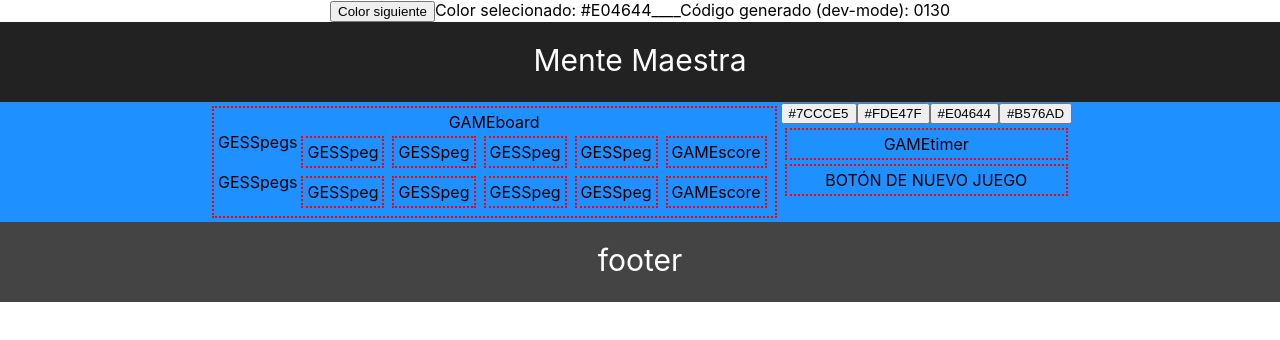
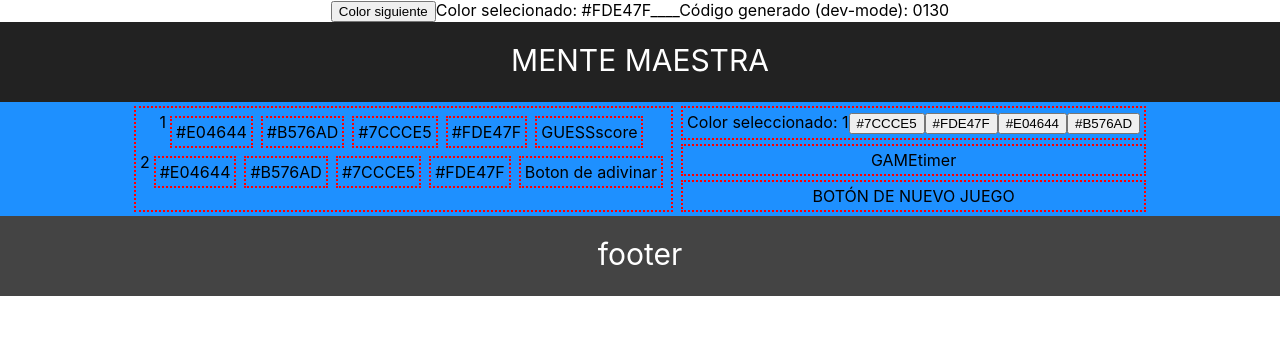
Before and after one commit to gambogisebastian/reacgt-mastermind, a React (Create React App) app: page / in a window 1280 px wide. Shown: the top 340 px of the page. Built offline with nearby package versions, Linux system fonts and the light colour scheme.

Commit message:
fin leccion props y states

```diff
--- a/src/App.js
+++ b/src/App.js
@@ -11,9 +11,18 @@ class App extends Component {
   constructor() {
     super();
     this.state = {
-      selColorIdx: 2,
-      guesses: [],
+      selColorIdx: Math.floor(Math.random() * colors.length),
+      guesses: [this.getNewGess(), this.getNewGess()],
       code: this.genCode()
+    };
+  }
+  getNewGess() {
+    return {
+      code: [2, 3, 0, 1], //code: [null, null, null, null],
+      score: {
+        perfect: 0,
+        almost: 0
+      }
     };
   }
   genCode() {
@@ -37,11 +46,11 @@ class App extends Component {
         </button>
         Color selecionado: {colors[this.state.selColorIdx]}
         ____Código generado (dev-mode): {this.state.code}
-        <header className="App-header">Mente Maestra</header>
+        <header className="App-header">MENTE MAESTRA</header>
         <div className="Flex-ch">
-          <GameBoard />
+          <GameBoard colors={colors} guesses={this.state.guesses} />
           <div>
-            <ColorPicker colors={colors} />
+            <ColorPicker colors={colors} selColorIdx={this.state.selColorIdx} />
             <GameTimer />
             <NewGameButton />
           </div>
--- a/src/components/ColorPicker/ColorPicker.jsx
+++ b/src/components/ColorPicker/ColorPicker.jsx
@@ -1,7 +1,8 @@
 import React from "react";
 
 const ColorPicker = props => (
-  <div>
+  <div className="component">
+    Color seleccionado: {props.selColorIdx}
     {props.colors.map(color => (
       <button key={color}>{color}</button>
     ))}
--- a/src/components/GameBoard/GameBoard.jsx
+++ b/src/components/GameBoard/GameBoard.jsx
@@ -1,11 +1,17 @@
 import React from "react";
-import GessPegs from "../GessPegs/GessPegs";
+import GuessRow from "../GessRow/GuessRow";
 
 const GameBoard = props => (
   <div className="component">
-    GAMEboard
-    <GessPegs />
-    <GessPegs />
+    {props.guesses.map((guess, idx) => (
+      <GuessRow
+        guess={guess}
+        colors={props.colors}
+        rowIdx={idx}
+        currentGuess={idx === props.guesses.length - 1}
+        key={idx}
+      />
+    ))}
   </div>
 );
 
--- a/src/components/GessPeg/GessPeg.jsx
+++ b/src/components/GessPeg/GessPeg.jsx
@@ -1,5 +1,5 @@
 import React from "react";
 
-const GessPeg = props => <div className="component">GESSpeg</div>;
+const GessPeg = props => <div className="component">{props.color}</div>;
 
 export default GessPeg;
--- a/src/components/GessPegs/GessPegs.jsx
+++ b/src/components/GessPegs/GessPegs.jsx
@@ -1,15 +1,12 @@
 import React from "react";
 import GessPeg from "../GessPeg/GessPeg";
-import GameScore from "../GameScore/GameScore";
 
 const GessPegs = props => (
-  <div className="component, Flex-ch">
-    GESSpegs
-    <GessPeg />
-    <GessPeg />
-    <GessPeg />
-    <GessPeg />
-    <GameScore />
+  <div className="Flex-ch">
+    <GessPeg color={props.colors[props.code[0]]} />
+    <GessPeg color={props.colors[props.code[1]]} />
+    <GessPeg color={props.colors[props.code[2]]} />
+    <GessPeg color={props.colors[props.code[3]]} />
   </div>
 );
 
--- /dev/null
+++ b/src/components/GessRow/GuessRow.jsx
@@ -0,0 +1,14 @@
+import React from "react";
+import GuessScore from "../GuessScore/GuessScore";
+import GessPegs from "../GessPegs/GessPegs";
+import ScoreButton from "../ScoreButton/ScoreButton";
+
+const GessRow = props => (
+  <div className="Flex-ch">
+    <div>{props.rowIdx + 1}</div>
+    <GessPegs colors={props.colors} code={props.guess.code} />
+    {props.currentGuess ? <ScoreButton /> : <GuessScore />}
+  </div>
+);
+
+export default GessRow;
--- /dev/null
+++ b/src/components/GuessScore/GuessScore.jsx
@@ -0,0 +1,5 @@
+import React from "react";
+
+const GuessScore = props => <div className="component">GUESSscore</div>;
+
+export default GuessScore;
--- /dev/null
+++ b/src/components/ScoreButton/ScoreButton.jsx
@@ -0,0 +1,5 @@
+import React from "react";
+
+const ScoreButton = props => <div className="component">Boton de adivinar</div>;
+
+export default ScoreButton;
```
